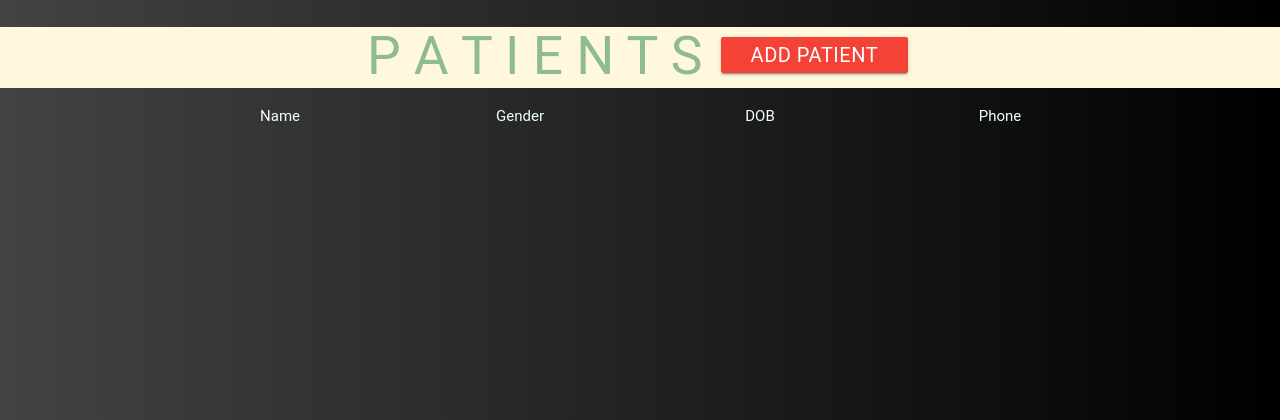
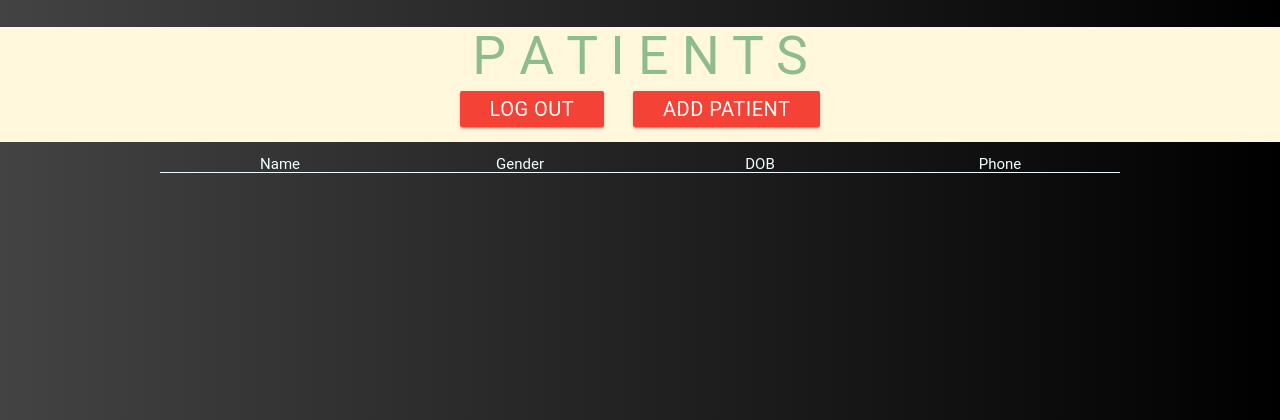
Before and after one commit to blupie01/In-Patient, a PHP site: page /patients.html in a window 1280 px wide. Shown: the top 420 px of the page. Run offline with PHP 8.4, Linux system fonts and the light colour scheme; some libraries are stand-ins or nearby versions; some web fonts are replaced.

Commit message:
finished

```diff
--- a/Login.html
+++ b/Login.html
@@ -2,7 +2,7 @@
 <html lang="en">
 <head>
     <meta charset="UTF-8">
-    <title>Login</title>
+    <title>In-Patient</title>
     <link rel="stylesheet" href="reset.css">
     <link rel="stylesheet" href="https://cdnjs.cloudflare.com/ajax/libs/materialize/0.97.8/css/materialize.css">
     <link rel="stylesheet" href="assets/css/login.css">
@@ -28,4 +28,7 @@
     <script src="https://cdnjs.cloudflare.com/ajax/libs/materialize/0.97.8/js/materialize.js"></script>
     <script type="text/javascript" src="assets/javascript/login.js"></script>
 </body>
+<footer>
+    <p>© 2017 Jeffrey Chou</p>
+</footer>
 </html>
--- a/assets/css/style.css
+++ b/assets/css/style.css
@@ -33,20 +33,21 @@ input {
 }
 
 #patient_list, #info_holder {
+    color: azure;
     margin: 0 auto;
     max-width: 960px;
-    color: azure;
-}
-
-.patient {
-    display: inline-flex;
 }
 
 .patient_button {
     width: 220px;
+    margin: 0;
+    margin-top: -10%;
+    font-size: 25px;
+    background-color: transparent;
+    color: lightseagreen;
 }
 
-#display_patients_body {
+#display_patients_body, #patient_list, #info_holder {
     text-align: center;
 }
 
@@ -84,3 +85,25 @@ button {
     border-bottom: 3px solid black;
     margin-bottom: 5px;
 }
+
+#btn_holder {
+    margin-top: -2%;
+    margin-bottom: 15px;
+    background-color: cornsilk;
+}
+
+#add_patient_btn {
+    /*position: absolute;*/
+    margin-top: 10px;
+    margin-left: 20px;
+}
+
+#log_out_btn {
+    font-size: 20px;
+    margin-top: 10px;
+    margin-botton: 20px;
+}
+
+.title_underline {
+    border-bottom: 1px solid aliceblue;
+}
--- a/assets/javascript/Login.js
+++ b/assets/javascript/Login.js
@@ -1,3 +1,4 @@
 $("#login_button").on("click", function(event){
     event.preventDefault();
+    window.location.href="patients.html";
 });
--- a/assets/javascript/patient_form.js
+++ b/assets/javascript/patient_form.js
@@ -190,5 +190,5 @@ $("#submit-button").on("click", function(event){
 
 $("#back-button").on("click", function(event){
     event.preventDefault();
-    window.location.href='patients.html';
+    window.location.href="patients.html";
 });
--- a/assets/javascript/patients.js
+++ b/assets/javascript/patients.js
@@ -21,6 +21,11 @@ $(document).ready(function(){
         window.location.href = "patient_form.html";
     });
 
+    $("#log_out_btn").on("click", function(event){
+       event.preventDefault();
+       window.location.href = "login.html";
+    });
+
     inPatientDatabase.ref().on("child_added", function(childSnapshot){
         //current child key generated by firebase
         var patient_Database_Key = childSnapshot.key;
@@ -37,12 +42,12 @@ $(document).ready(function(){
         DOB = moment(DOB).format("MM/DD/YYYY");
 
         //create appropriate divs and columns
-        var button_key = $("<button class='patient_button btn-flat blue-grey'>" + whole_name + "</button>").attr("data-key", patient_Database_Key);
+        var button_key = $("<button class='patient_button'>" + whole_name + "</button>").attr("data-key", patient_Database_Key);
         var completed_button = $("<div class='col m3'>").append(button_key);
         var gender_col_m3 = $("<div class='col m3'>").text(gender);
         var DOB_col_m3 = $("<div class='col m3'>").text(DOB);
         var phone_col_m3 = $("<div class='col m3'>").text(phone);
-        var div_row = $("<div class='row'>");
+        var div_row = $("<div class='row'>").addClass("title_underline");
         var completed_patient_div = div_row.append(completed_button).append(
                                     gender_col_m3).append(DOB_col_m3).append(
                                     phone_col_m3);
@@ -151,9 +156,6 @@ $(document).ready(function(){
                     };
                 };
 
-                //SOMEWHERE (not sure on scoping) have on click event for class=med-btn
-                //get data-rxcui and use second API to get list of drugs that interact with selected drug
-
                 $(".med-btn").on("click", function(event){
                     event.preventDefault();
                     $("#drug_info_container").empty()
@@ -192,7 +194,7 @@ $(document).ready(function(){
 
                             var path_to_drug_pairings = response2.interactionTypeGroup[0].interactionType[0].interactionPair;
 
-                            for (var a = 0; a < 11; a++) {
+                            for (var a = 0; a < path_to_drug_pairings.length; a++) {
                                 //var for pathing to info
                                 var interaction_path = path_to_drug_pairings[a].interactionConcept;
                                 //vars for interacting drug name and description
--- a/patients.html
+++ b/patients.html
@@ -9,17 +9,17 @@
     <script src="https://www.gstatic.com/firebasejs/3.6.4/firebase.js"></script>
 </head>
 <body id="display_patients_body">
-
     <div id="all_patients">
-        <div>
-            <h2 id="h2_title">
-                <span>P A T I E N T S</span>
-                <button id="add_patient_btn" class="btn red">Add Patient</button>
-            </h2>
+        <h2 id="h2_title">
+            <span>P A T I E N T S</span>
+        </h2>
+        <div id="btn_holder">
+            <button id="log_out_btn" class="btn red">Log Out</button>
+            <button id="add_patient_btn" class="btn red">Add Patient</button>
         </div>
 
         <div id="patient_list">
-            <div class="row">
+            <div class="row title_underline">
                 <div class="col m3">Name</div>
                 <div class="col m3">Gender</div>
                 <div class="col m3">DOB</div>
@@ -104,7 +104,6 @@
             </div>
             <div id="family_history_container"></div>
             <div id="specialist_container"></div>
-            <button class="btn red patient_back_btn">Back</button>
         </div>
     </div>
 
```
Also changed, not shown: assets/css/Login.css (+9 -0 lines).
